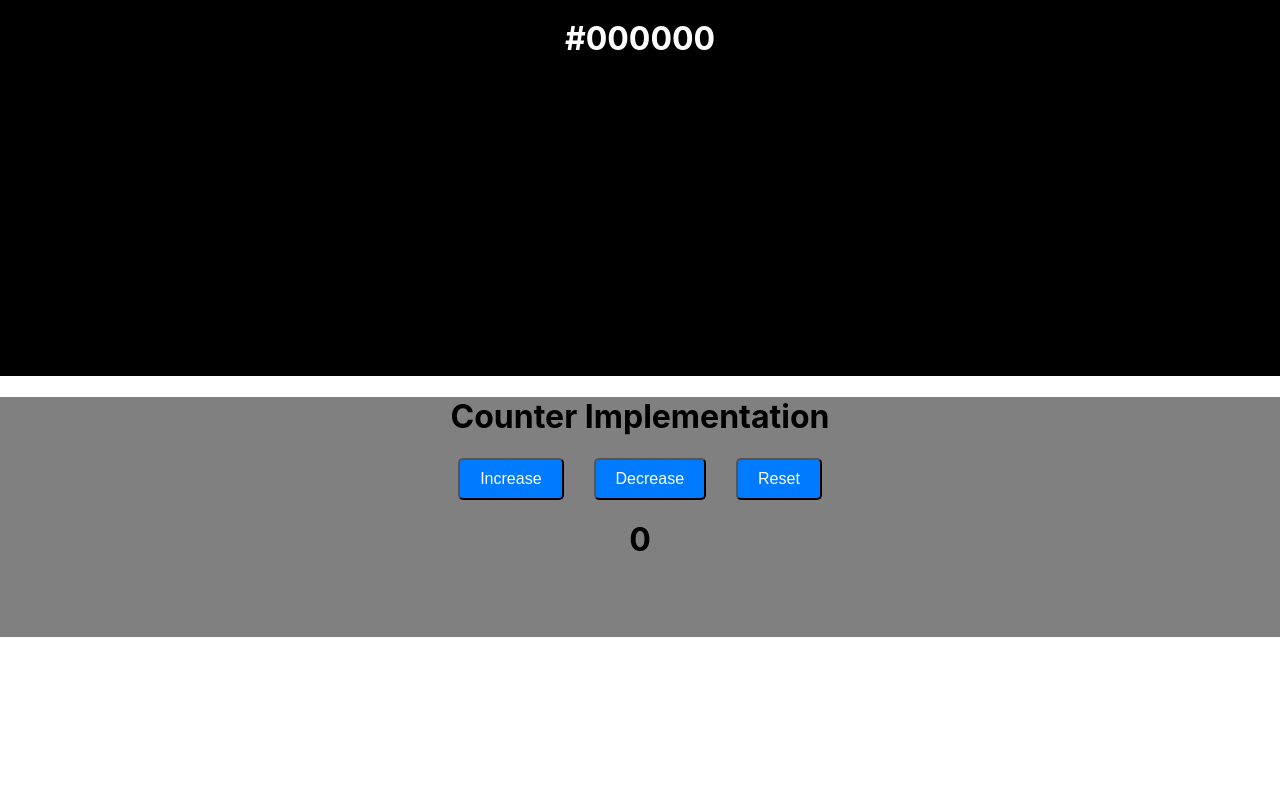
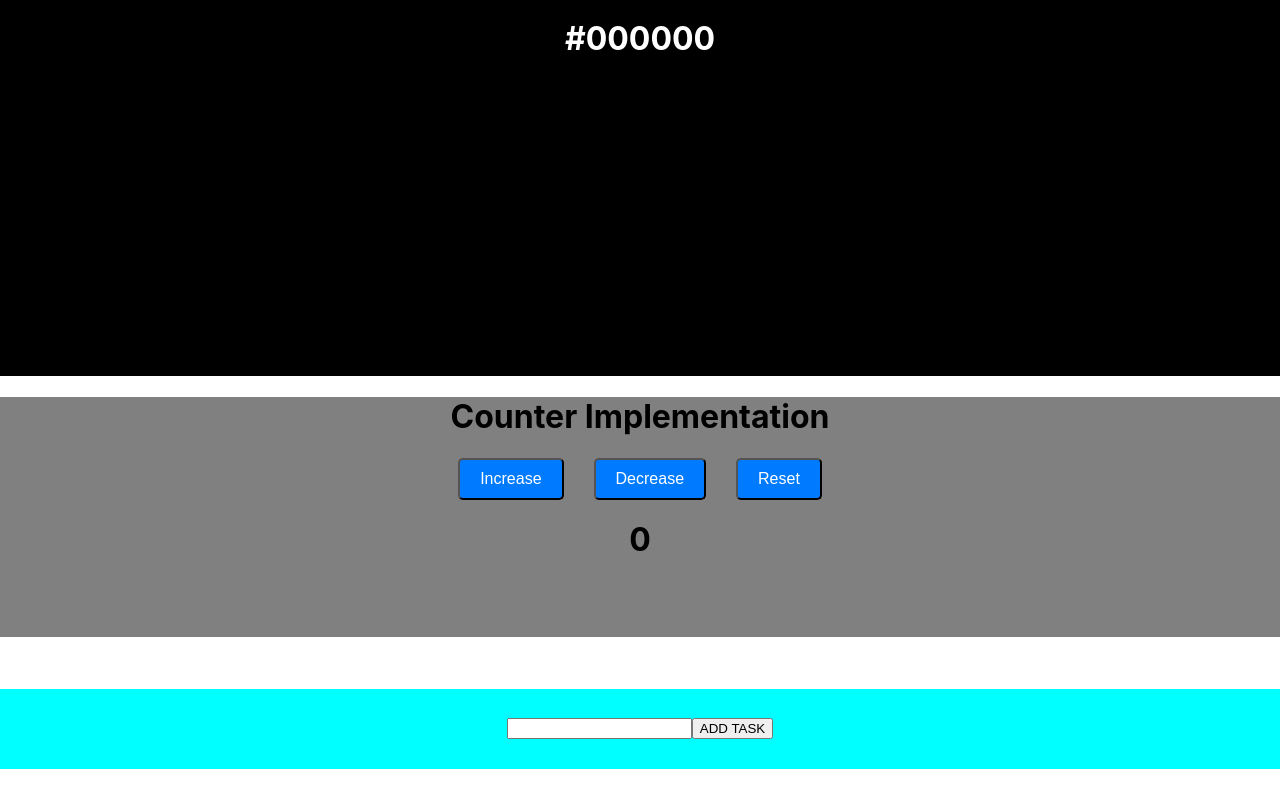
Before and after one commit to ShhRey/ReactPractise, a React (Create React App) app: page / in a window 1280 px wide. Shown: the part 588-1387 px from the top of the page. Before the commit the page ends 1225 px from the top, so only its background shows below. Built offline with nearby package versions, Linux system fonts and the light colour scheme.

Commit message:
Todo List Functionality with CRUD Operations

```diff
--- a/src/App.js
+++ b/src/App.js
@@ -2,6 +2,7 @@ import './App.css';
 import Accordian from './components/accordian';
 import { RandomColor } from './components/random-color';
 import CounterApp from './components/counter';
+import TodoList from './components/todo-list';
 
 function App() {
   return (
@@ -12,6 +13,8 @@ function App() {
       <RandomColor/>
       {/* Importing CounterApp Component */}
       <CounterApp />
+      {/* Importing Todo List Component */}
+      <TodoList />
     </div>
   );
 }
--- /dev/null
+++ b/src/components/todo-list/index.jsx
@@ -0,0 +1,80 @@
+import { useState } from "react"
+import './styles.css'
+
+// Function for Creating Todo List
+export default function TodoList() {
+    // Creating states for Storing Tasks provided by User
+    const [newTask, setNewTask] = useState("");
+    // Creating states for Storing User's Tasks in a List
+    const [todo, setTodo] = useState([]);
+
+    // Function to keep track of User Input
+    const handleInput = (event) => {
+        // Set newTask to the input provided by user
+        setNewTask(event.target.value);
+    }
+
+    // Function for Adding Tasks to State
+    const appendTask = () => {
+        const task = {
+            id: todo.length === 0 ? 1 : todo[todo.length-1].id + 1,
+            taskName: newTask,
+            completed: false
+        }
+
+        // Spread Operator
+        setTodo([...todo, task]);
+    }
+
+    // Function for updating Task Status
+    const updateStatus = (id) => {
+        setTodo(todo.map((task) => {
+            if (task.id === id) {
+                return { ...task, completed: true }
+            }
+            return task;
+        }));
+    }
+
+    // Function for Deleting Task by taskName
+    const deleteTask = (id) => {
+        // Filter and remove the task deleted by User
+        setTodo(todo.filter((task) => task.id !== id));
+    }
+        // Generic Filter Approach
+        /*
+        const newTodo = todo.filter((task) => {
+            if (task === taskName) {
+                return false;
+            }
+            else {
+                return true;
+            }
+        });
+        */
+
+    return (
+        <div className="taskContainer">
+            {/* Div for creating Input and Button Elements */}
+            <div className="addTask">
+                {/* Using onChange, keep track of every change in user input */}
+                <input onChange={handleInput} type="text" />
+                <button onClick={appendTask}>ADD TASK</button>
+            </div>
+            <div className="taskList">
+                {/* Map through each element and Display entire List */}
+                {todo.map((task) => {
+                    return (
+                        <div className="indTask" key={task.id} style={{backgroundColor: task.completed ? "green" : "transparent"}}>
+                            <h2>{task.taskName}</h2>
+                            {/* Creating function to update task status */}
+                            <button onClick={() => updateStatus(task.id)}>COMPLETE</button>
+                            {/* Creating function remove from List */}
+                            <button onClick={() => deleteTask(task.id)}>X</button>
+                        </div>
+                    );
+                })}
+            </div>
+        </div>
+    );
+}
--- /dev/null
+++ b/src/components/todo-list/styles.css
@@ -0,0 +1,31 @@
+.taskContainer {
+    margin-top: 4%;
+}
+
+.addTask {
+    background-color: aqua;
+    height: 10vh;
+    width: 100vw;
+    display: flex;
+    justify-content: center;
+    align-items: center;
+}
+
+.taskList {
+    height: auto;
+    width: 100vw;
+    display: flex;
+    flex-direction: column;
+    justify-content: center;
+    align-items: center;
+    margin: 15px;
+}
+
+.indTask {
+    width: 500px;
+    height: auto;
+    gap: 20px;
+    display: flex;
+    justify-content: center;
+    align-items: center;
+}
```
